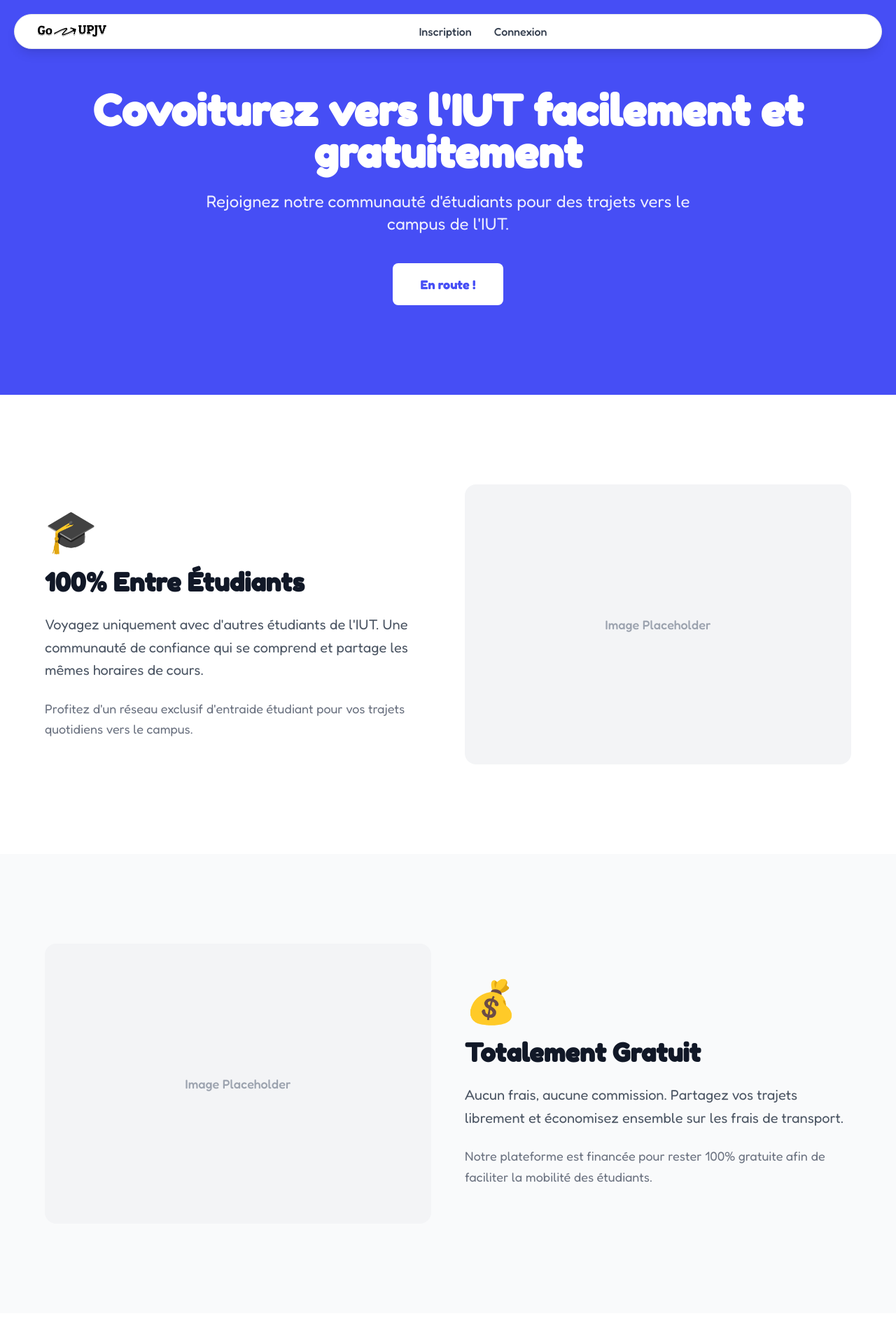
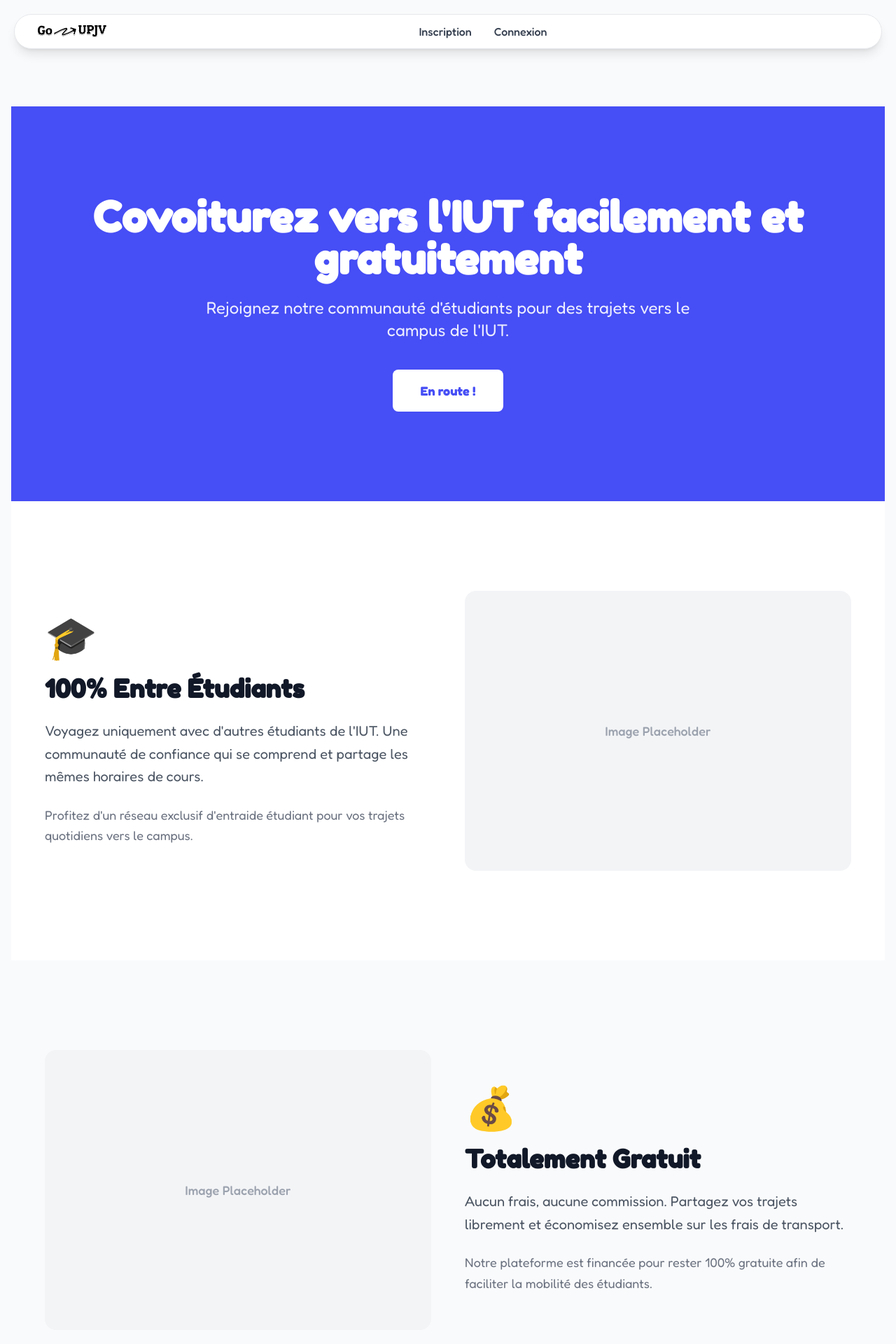
Before and after one commit to agnlt64/go-upjv, a Flask app: page / in a window 1280 px wide. Shown: the top 1920 px of the page at 70% size. Run offline with Flask 3, Linux system fonts and the light colour scheme; some libraries are stand-ins or nearby versions.

Commit message:
Interface : Correction du z-index du header et ajout des messages flash

```diff
--- a/app/templates/base.html
+++ b/app/templates/base.html
@@ -1,4 +1,4 @@
-{% from 'macros.html' import logout_icon, user_icon, nav_link, logo %}
+{% from 'macros.html' import logout_icon, user_icon, nav_link, logo, flash_messages %}
 
 <!DOCTYPE html>
 <html lang="fr" class="scroll-smooth">
@@ -16,8 +16,8 @@
     {% endblock %}
 </head>
 
-<body class="h-screen flex flex-col">
-    <header class="fixed top-0 w-full">
+<body class="h-screen flex flex-col bg-gray-50">
+    <header class="fixed top-0 w-full z-50">
         <nav class="px-8 py-3 rounded-full m-5 bg-white border border-gray-200 shadow-lg">
             <ul class="flex justify-between items-center">
                 <div>
@@ -49,10 +49,20 @@
         </nav>
     </header>
 
-    {% block content %}{% endblock %}
+    <main class="flex-grow pt-32 px-4 w-full max-w-screen-2xl mx-auto">
+
+        <div class="mb-6 w-full max-w-2xl mx-auto">
+            {{ flash_messages() }}
+        </div>
+
+        {% block content %}{% endblock %}
+    </main>
+
+    <footer class="text-center py-4 text-gray-400 text-sm mt-auto">
+        &copy; 2026 GoUPJV
+    </footer>
 
     {# C'est ici que les templates enfants injecteront leurs propres scripts #}
     {% block scripts %}{% endblock %}
 </body>
-
 </html>
```
